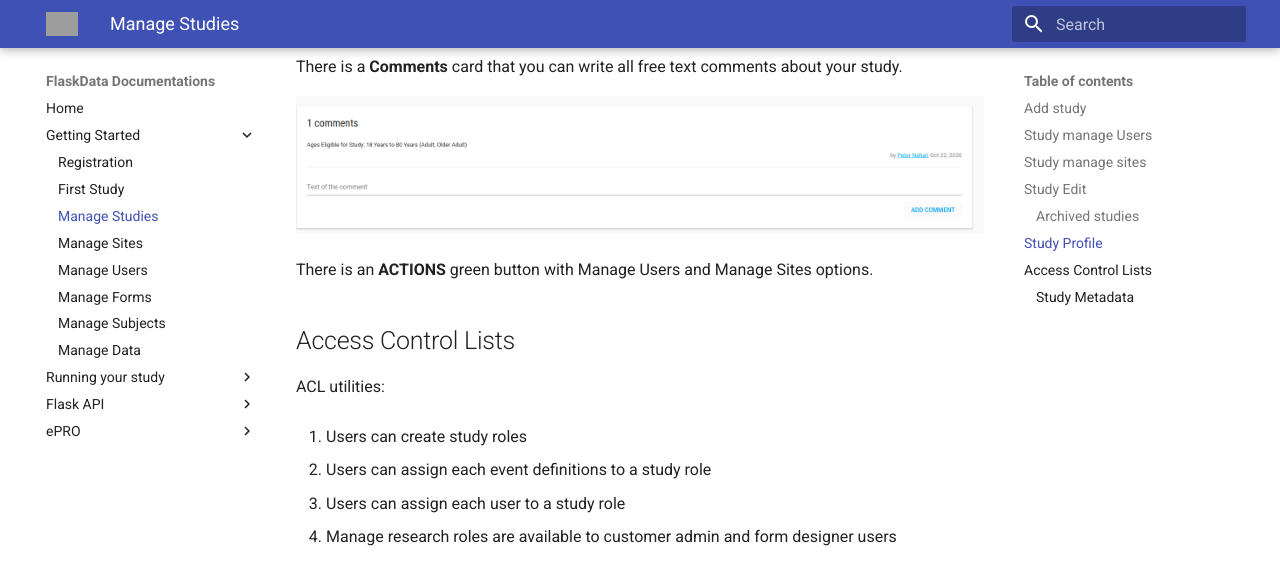
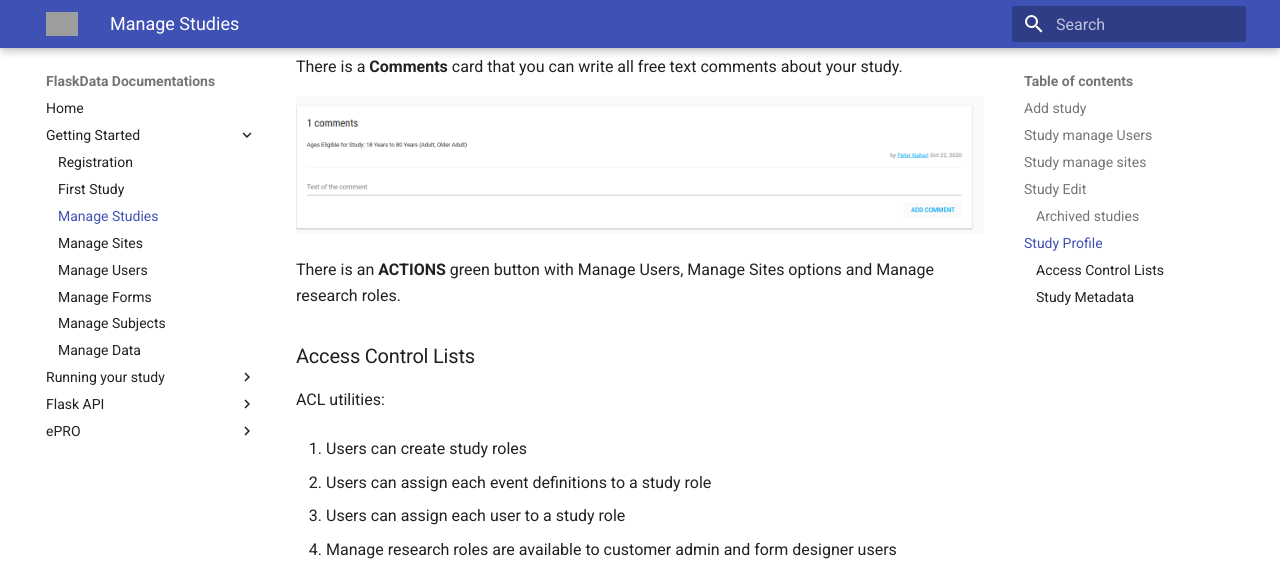
Before and after one commit to onlyjazz/flask-docs, an MkDocs documentation site: the page built from docs/manage_studies.md, in a window 1280 px wide and 900 px high, scrolled down 3740 px, cut to the strip 0-570 px from the top of the window. Built offline with MkDocs 1.6.1 and Material for MkDocs 9.7.7, drawn with Linux system fonts in a browser that asks for light colours; grey boxes are pictures that could not be loaded.

Commit message:
edit to manage study profile

```diff
--- a/docs/manage_studies.md
+++ b/docs/manage_studies.md
@@ -89,9 +89,9 @@ There is a **Comments** card that you can write all free text comments about you
 
 ![Screenshot](img/study/study_comment.PNG)
 
-There is an **ACTIONS** green button with Manage Users and Manage Sites options.
+There is an **ACTIONS** green button with Manage Users, Manage Sites options and Manage research roles.
 
-##Access Control Lists
+###Access Control Lists
 ACL utilities:
 
 1. Users can create study roles
```
